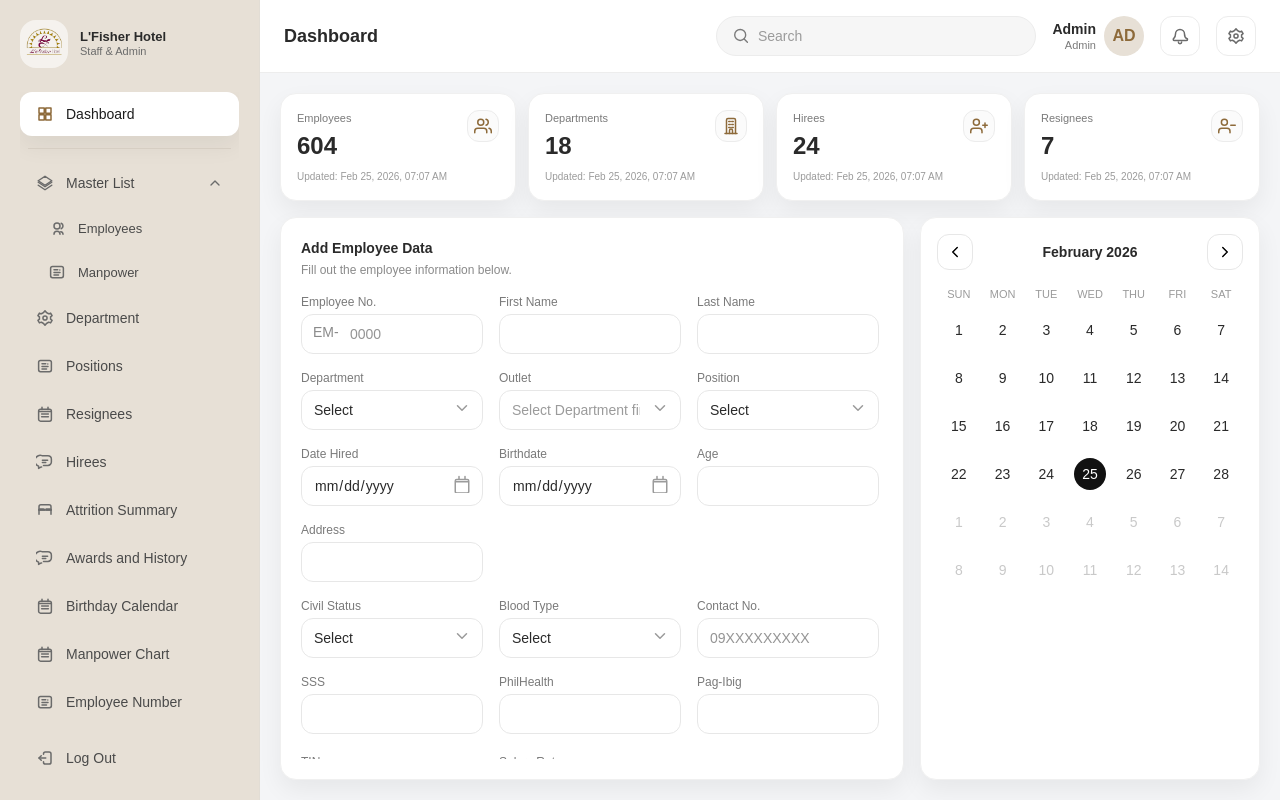
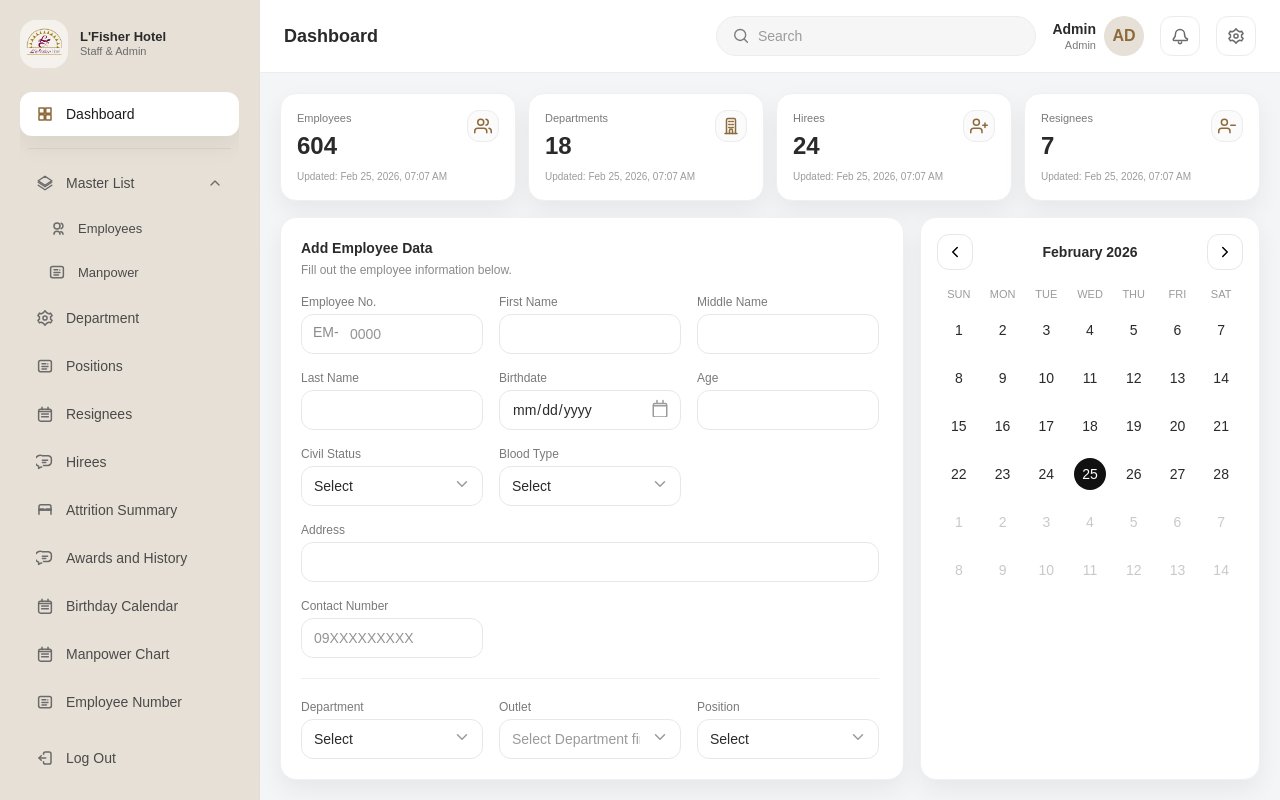
Before and after one commit to Chrisart-G/Frontend-HRIS, a React (Vite) app: page / in a window 1280 px wide. Both pictures are taken after a click on the button "Log In". Built offline with nearby package versions, Linux system fonts and the light colour scheme.

Commit message:
13. Adjust Dashboard And Add Files

```diff
--- a/src/Dashboard/Dashboard.jsx
+++ b/src/Dashboard/Dashboard.jsx
@@ -153,19 +153,26 @@ function Dashboard({ onLogout }) {
 
   const POSITIONS = useMemo(() => ["Manager", "Supervisor", "Staff", "Trainee", "Intern"], []);
 
+  const EMPLOYMENT_STATUSES = useMemo(
+    () => ["Regular", "Probationary", "Contractual", "Part-Time", "Trainee", "Intern"],
+    []
+  );
+
   const [employeeForm, setEmployeeForm] = useState({
     employeeNo: "",
     firstName: "",
+    middleName: "",
     lastName: "",
-    department: "",
-    outlet: "",
-    position: "",
-    dateHired: "",
     birthdate: "",
     civilStatus: "",
     bloodType: "",
     address: "",
     contactNo: "",
+    department: "",
+    outlet: "",
+    position: "",
+    employmentStatus: "",
+    dateHired: "",
     sss: "",
     philHealth: "",
     pagIbig: "",
@@ -218,16 +225,18 @@ function Dashboard({ onLogout }) {
     setEmployeeForm({
       employeeNo: "",
       firstName: "",
+      middleName: "",
       lastName: "",
-      department: "",
-      outlet: "",
-      position: "",
-      dateHired: "",
       birthdate: "",
       civilStatus: "",
       bloodType: "",
       address: "",
       contactNo: "",
+      department: "",
+      outlet: "",
+      position: "",
+      employmentStatus: "",
+      dateHired: "",
       sss: "",
       philHealth: "",
       pagIbig: "",
@@ -446,8 +455,79 @@ function Dashboard({ onLogout }) {
                           </div>
 
                           <div>
+                            <div className={labelBase}>Middle Name</div>
+                            <input value={employeeForm.middleName} onChange={setField("middleName")} className={inputBase} />
+                          </div>
+
+                          <div>
                             <div className={labelBase}>Last Name</div>
                             <input value={employeeForm.lastName} onChange={setField("lastName")} className={inputBase} />
+                          </div>
+
+                          <div>
+                            <div className={labelBase}>Birthdate</div>
+                            <div className="relative">
+                              <input type="date" value={employeeForm.birthdate} onChange={setField("birthdate")} className={dateBase} />
+                              <CalendarIcon className="absolute right-3 top-1/2 -translate-y-1/2 text-[#9b9b9b] pointer-events-none" />
+                            </div>
+                          </div>
+
+                          <div>
+                            <div className={labelBase}>Age</div>
+                            <input value={age} readOnly className={`${inputBase} bg-[#fbfbfb]`} />
+                          </div>
+
+                          <div>
+                            <div className={labelBase}>Civil Status</div>
+                            <div className="relative">
+                              <select value={employeeForm.civilStatus} onChange={setField("civilStatus")} className={selectBase}>
+                                <option value="">Select</option>
+                                <option value="Single">Single</option>
+                                <option value="Married">Married</option>
+                                <option value="Widowed">Widowed</option>
+                                <option value="Separated">Separated</option>
+                              </select>
+                              <ChevronDown className="absolute right-3 top-1/2 -translate-y-1/2 text-[#9b9b9b] pointer-events-none" />
+                            </div>
+                          </div>
+
+                          <div>
+                            <div className={labelBase}>Blood Type</div>
+                            <div className="relative">
+                              <select value={employeeForm.bloodType} onChange={setField("bloodType")} className={selectBase}>
+                                <option value="">Select</option>
+                                <option value="A+">A+</option>
+                                <option value="A-">A-</option>
+                                <option value="B+">B+</option>
+                                <option value="B-">B-</option>
+                                <option value="AB+">AB+</option>
+                                <option value="AB-">AB-</option>
+                                <option value="O+">O+</option>
+                                <option value="O-">O-</option>
+                              </select>
+                              <ChevronDown className="absolute right-3 top-1/2 -translate-y-1/2 text-[#9b9b9b] pointer-events-none" />
+                            </div>
+                          </div>
+
+                          <div className="md:col-span-2 lg:col-span-3">
+                            <div className={labelBase}>Address</div>
+                            <input value={employeeForm.address} onChange={setField("address")} className={inputBase} />
+                          </div>
+
+                          <div>
+                            <div className={labelBase}>Contact Number</div>
+                            <input
+                              value={employeeForm.contactNo}
+                              onChange={setDigitsField("contactNo")}
+                              inputMode="numeric"
+                              pattern="[0-9]*"
+                              className={inputBase}
+                              placeholder="09XXXXXXXXX"
+                            />
+                          </div>
+
+                          <div className="md:col-span-2 lg:col-span-3">
+                            <div className="h-px w-full bg-[#eeeeee] rounded-full my-1" />
                           </div>
 
                           <div>
@@ -500,81 +580,35 @@ function Dashboard({ onLogout }) {
                             </div>
                           </div>
 
-                          <div className="flex flex-col gap-4">
-                            <div>
-                              <div className={labelBase}>Date Hired</div>
-                              <div className="relative">
-                                <input
-                                  type="date"
-                                  value={employeeForm.dateHired}
-                                  onChange={setField("dateHired")}
-                                  className={dateBase}
-                                />
-                                <CalendarIcon className="absolute right-3 top-1/2 -translate-y-1/2 text-[#9b9b9b] pointer-events-none" />
-                              </div>
-                            </div>
-
-                            <div>
-                              <div className={labelBase}>Address</div>
-                              <input value={employeeForm.address} onChange={setField("address")} className={inputBase} />
-                            </div>
-                          </div>
-
                           <div>
-                            <div className={labelBase}>Birthdate</div>
+                            <div className={labelBase}>Employment Status</div>
                             <div className="relative">
-                              <input type="date" value={employeeForm.birthdate} onChange={setField("birthdate")} className={dateBase} />
-                              <CalendarIcon className="absolute right-3 top-1/2 -translate-y-1/2 text-[#9b9b9b] pointer-events-none" />
-                            </div>
-                          </div>
-
-                          <div>
-                            <div className={labelBase}>Age</div>
-                            <input value={age} readOnly className={`${inputBase} bg-[#fbfbfb]`} />
-                          </div>
-
-                          <div>
-                            <div className={labelBase}>Civil Status</div>
-                            <div className="relative">
-                              <select value={employeeForm.civilStatus} onChange={setField("civilStatus")} className={selectBase}>
+                              <select
+                                value={employeeForm.employmentStatus}
+                                onChange={setField("employmentStatus")}
+                                className={selectBase}
+                              >
                                 <option value="">Select</option>
-                                <option value="Single">Single</option>
-                                <option value="Married">Married</option>
-                                <option value="Widowed">Widowed</option>
-                                <option value="Separated">Separated</option>
+                                {EMPLOYMENT_STATUSES.map((s) => (
+                                  <option key={s} value={s}>
+                                    {s}
+                                  </option>
+                                ))}
                               </select>
                               <ChevronDown className="absolute right-3 top-1/2 -translate-y-1/2 text-[#9b9b9b] pointer-events-none" />
                             </div>
                           </div>
 
                           <div>
-                            <div className={labelBase}>Blood Type</div>
+                            <div className={labelBase}>Date Hired</div>
                             <div className="relative">
-                              <select value={employeeForm.bloodType} onChange={setField("bloodType")} className={selectBase}>
-                                <option value="">Select</option>
-                                <option value="A+">A+</option>
-                                <option value="A-">A-</option>
-                                <option value="B+">B+</option>
-                                <option value="B-">B-</option>
-                                <option value="AB+">AB+</option>
-                                <option value="AB-">AB-</option>
-                                <option value="O+">O+</option>
-                                <option value="O-">O-</option>
-                              </select>
-                              <ChevronDown className="absolute right-3 top-1/2 -translate-y-1/2 text-[#9b9b9b] pointer-events-none" />
+                              <input type="date" value={employeeForm.dateHired} onChange={setField("dateHired")} className={dateBase} />
+                              <CalendarIcon className="absolute right-3 top-1/2 -translate-y-1/2 text-[#9b9b9b] pointer-events-none" />
                             </div>
                           </div>
 
-                          <div>
-                            <div className={labelBase}>Contact No.</div>
-                            <input
-                              value={employeeForm.contactNo}
-                              onChange={setDigitsField("contactNo")}
-                              inputMode="numeric"
-                              pattern="[0-9]*"
-                              className={inputBase}
-                              placeholder="09XXXXXXXXX"
-                            />
+                          <div className="md:col-span-2 lg:col-span-3">
+                            <div className="h-px w-full bg-[#eeeeee] rounded-full my-1" />
                           </div>
 
                           <div>
@@ -587,17 +621,17 @@ function Dashboard({ onLogout }) {
                             <input value={employeeForm.philHealth} onChange={setField("philHealth")} className={inputBase} />
                           </div>
 
-                          <div className="mb-1">
+                          <div>
                             <div className={labelBase}>Pag-Ibig</div>
                             <input value={employeeForm.pagIbig} onChange={setField("pagIbig")} className={inputBase} />
                           </div>
 
-                          <div className="mb-1">
+                          <div>
                             <div className={labelBase}>TIN</div>
                             <input value={employeeForm.tin} onChange={setField("tin")} className={inputBase} />
                           </div>
 
-                          <div className="mb-1">
+                          <div>
                             <div className={labelBase}>Salary Rate</div>
                             <input
                               type="number"
```
Also changed, not shown: src/Dashboard/Department.jsx (added), src/Dashboard/Employees.jsx (added), src/Dashboard/Hirees.jsx (added), src/Dashboard/Manpower.jsx (added), src/Dashboard/Positions.jsx (added), src/Dashboard/Resignees.jsx (added).
